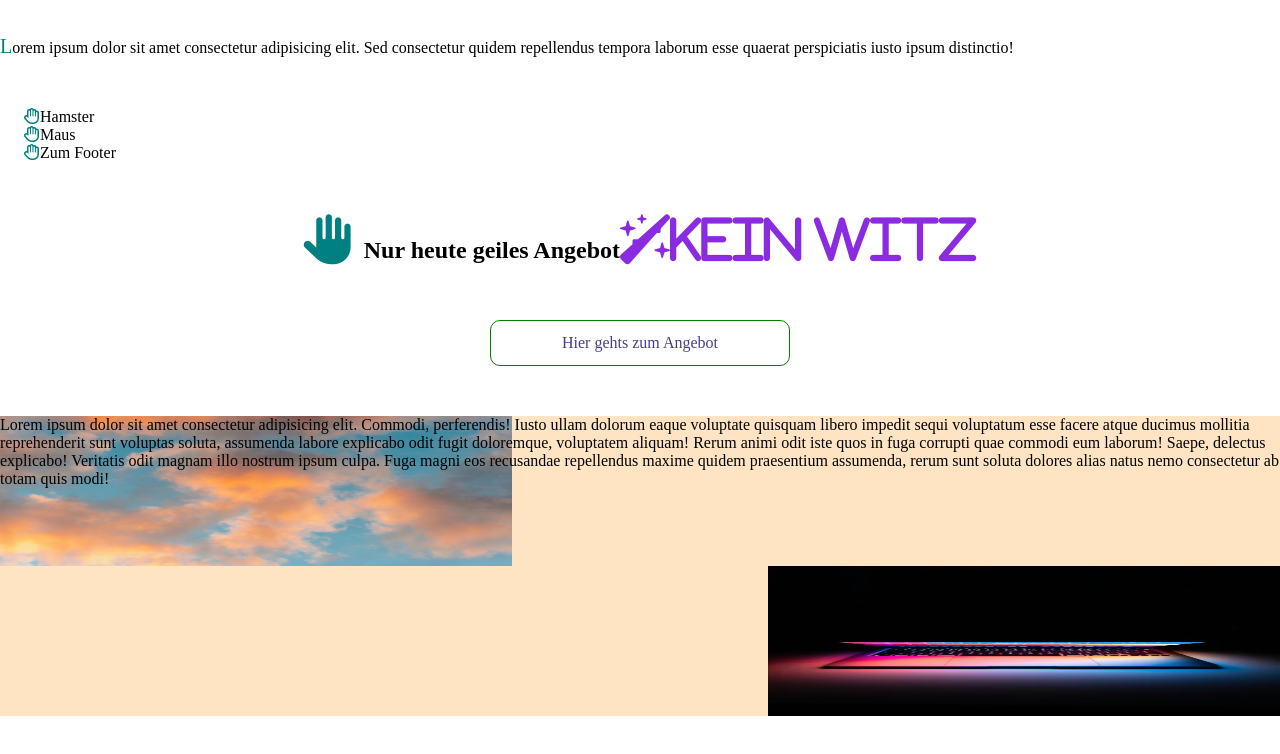
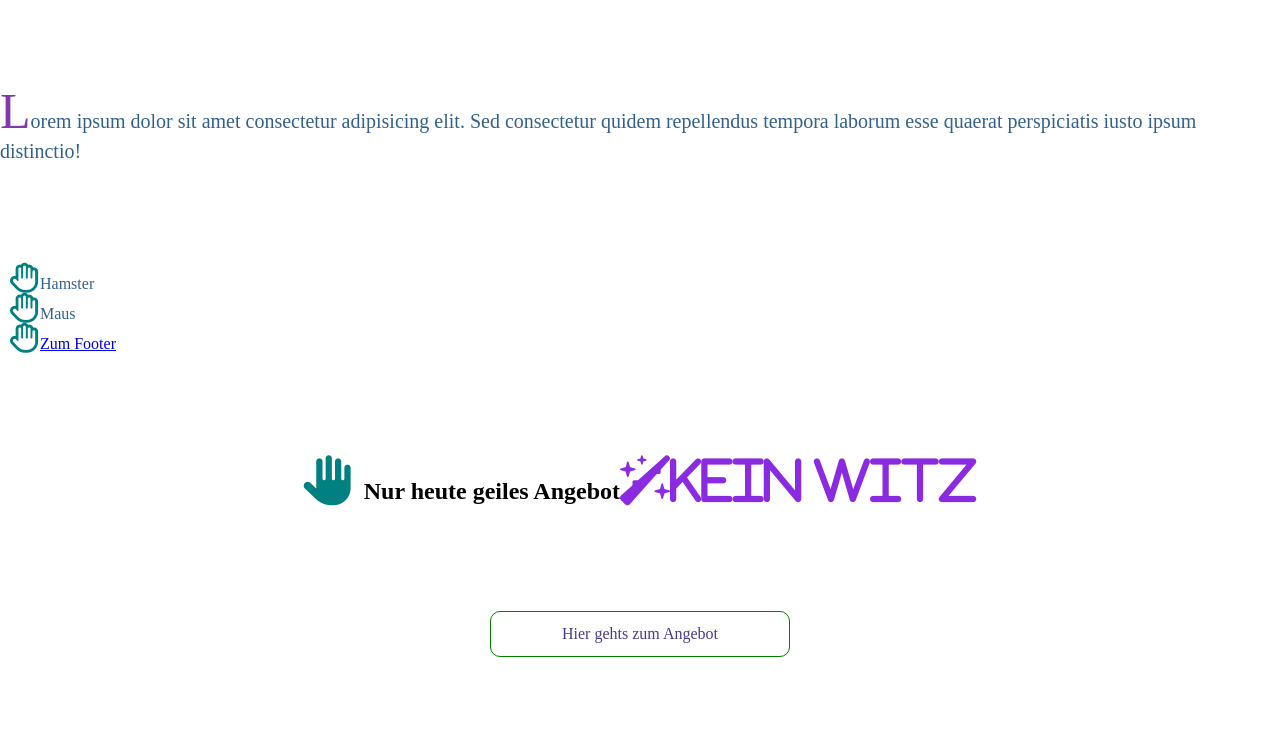
Before and after one commit to ninaraffaela/SuperCode2501Lessons, a plain HTML site: page index.html in a window 1280 px wide. Shown: the part 52-806 px from the top of the page. Drawn offline with Linux system fonts and the light colour scheme.

Commit message:
Lesson end

```diff
--- a/assets/css/style.css
+++ b/assets/css/style.css
@@ -4,22 +4,42 @@
     box-sizing: border-box;
 }
 
+/* ! :ROOT Sammelbox für meine Variablen. kann ich überall wiederverwenden. globale aenderungen easy möglich*/
+:root {
+    --margin_buttom: 100px;
+    --primary-color: #34618a;
+    --font-size: 10px;
+    --dieheißenwieichwill: 40px;
+    --header: 30px;
+    --paragraph: 20px;
+}
+
+/* ! Gibt den Sprungmarken ein Verhalten */
+html {
+    scroll-behavior: smooth;
+}
+
 header{
-    margin-bottom: 50px;
+    margin-bottom: var(--margin_buttom);
+    color: var(--primary-color)
+
 }
 
 h1 {
-    margin-bottom: 50px;
+    margin-bottom: var(--margin_buttom);
+    font-size: var(--header);
 }
 
 header p {
-    margin-bottom: 50px;
+    margin-bottom: var(--margin_buttom);
+    color: var(--primary-color);
+    font-size: var(--paragraph);
 }
 
 /* ! Initial groß schreiben */
 header p::first-letter {
-    color: teal;
-    font-size: 20px;
+    color: rgb(127, 58, 177);
+    font-size: 50px;
 }
 
 /* ! Aufzählunszeichen anpassen */
@@ -27,14 +47,17 @@ header ul li::marker {
     /* list-style: none; */
     font-family: "Font Awesome 6 Free";
     content: "\f256";
+    font-size: 30px;
     color: teal;
+    padding-left: 20px;
 }
 
 h2{
     /* text-align: center; */
-    margin-bottom: 50px;
+    margin-bottom: var(--margin_buttom);
 }
 
+/* ! fügt vorher was ein */
 h2::before {
     font-family: "Font Awesome 6 Free";
     content: "\f256";
@@ -43,6 +66,7 @@ h2::before {
     margin-right: 10px;
 }
 
+/* ! fügt danach was ein */
 h2::after{
     font-family: "Font Awesome 6 Free";
     color: blueviolet;
@@ -51,14 +75,15 @@ h2::after{
 }
 
 section{
-    margin-bottom: 50px;
+    margin-bottom: var(--margin_buttom);
 }
 
 section:first-of-type {
     text-align: center;
-    margin-bottom: 50px;
+    margin-bottom: var(--margin_buttom);
 }
 
+/* ! Mauszeiger überm Button ändern */
 section:first-of-type p {
     color: darkslateblue;
     border: 1px solid green;
@@ -102,10 +127,10 @@ section:nth-of-type(2){
 }
 
 article{
-    margin-bottom: 50px;
+    margin-bottom: var(--margin_buttom);
 }
 
-/* ! CLASS/ID */
+/* ! CLASSES*/
 .bg-angebot {
     background-color: rgb(62, 176, 121);
     Padding: 2%;
@@ -123,3 +148,18 @@ article{
 .btn-border {
     border: 4px solid rebeccapurple;
 }
+
+/* ! IDs */
+#zum-footer {
+    margin-bottom: 100px;
+    background-color: aquamarine;
+    padding: 10vh 0;
+}
+
+/* #Never use important. it kills unicorns. trumpft ids classes elements */
+/* footer{
+    background-color: teal !important;
+} */
+ /* # IDs dürfen nur einmal pro html vorkommen. unique */
+
+/* ! root ganz oben einfügen */
--- a/index.html
+++ b/index.html
@@ -10,34 +10,45 @@
 
     <title>ClassesIDs</title>
 </head>
+
 <body>
     <header>
-        <h1>Schönen Start in die neue Woche</h1>
+        <h1 id="JumpUp">Schönen Start in die neue Woche</h1>
         <p>Lorem ipsum dolor sit amet consectetur adipisicing elit. Sed consectetur quidem repellendus tempora laborum esse quaerat perspiciatis iusto ipsum distinctio!</p>
 
     <ul>
         <li>Hamster</li>
         <li>Maus</li>
-        <li>Zum Footer</li>
+        <li>
+            <a href="#zum-footer">Zum Footer</a>
+        </li>
     </ul>
 </header>
 
-    <main>
-        <section>
-            <h2>Nur heute geiles Angebot</h2>
-            <p>Hier gehts zum Angebot</p>
-        </section>
-        <section>
-            Lorem ipsum dolor sit amet consectetur adipisicing elit. Commodi, perferendis! Iusto ullam dolorum eaque voluptate quisquam libero impedit sequi voluptatum esse facere atque ducimus mollitia reprehenderit sunt voluptas soluta, assumenda labore explicabo odit fugit doloremque, voluptatem aliquam! Rerum animi odit iste quos in fuga corrupti quae commodi eum laborum! Saepe, delectus explicabo! Veritatis odit magnam illo nostrum ipsum culpa. Fuga magni eos recusandae repellendus maxime quidem praesentium assumenda, rerum sunt soluta dolores alias natus nemo consectetur ab totam quis modi!
+<main>
+    <section>
+        <h2>Nur heute geiles Angebot</h2>
+        <p>Hier gehts zum Angebot</p>
+    </section>
+    <section><p>
+            Lorem ipsum dolor sit amet consectetur adipisicing elit. Commodi, perferendis! Iusto ullam dolorum eaque voluptate quisquam libero impedit sequi voluptatum esse facere atque ducimus mollitia reprehenderit sunt voluptas soluta, assumenda labore explicabo odit fugit doloremque, voluptatem aliquam! Rerum animi odit iste quos in fuga corrupti quae commodi eum laborum! Saepe, delectus explicabo! Veritatis odit magnam illo nostrum ipsum culpa. Fuga magni eos recusandae repellendus maxime quidem praesentium assumenda, rerum sunt soluta dolores alias natus nemo consectetur ab totam quis modi!</p>
         </section>
 
         <article>
             <button class="bg-angebot bg-krassesAngebot">Angebot 1</button>
-            <button>Angebot 2</button>
+            <button class="bg-angebot">Angebot 2</button>
             <button class="bg-angebot">Angebot 3</button>
             <button class="btn-border">Angebot 4</button>
-            <button  class="bg-angebot">Angebot 5</button>
+            <button class="bg-angebot">Angebot 5</button>
         </article>
     </main>
+
+    <footer id="zum-footer">
+        <p>Angekommen</p>
+        <p>
+            <a href="#JumpUp">Hier gehts wieder nach oben</a>
+        </p>
+
+    </footer>
 </body>
 </html>
```
